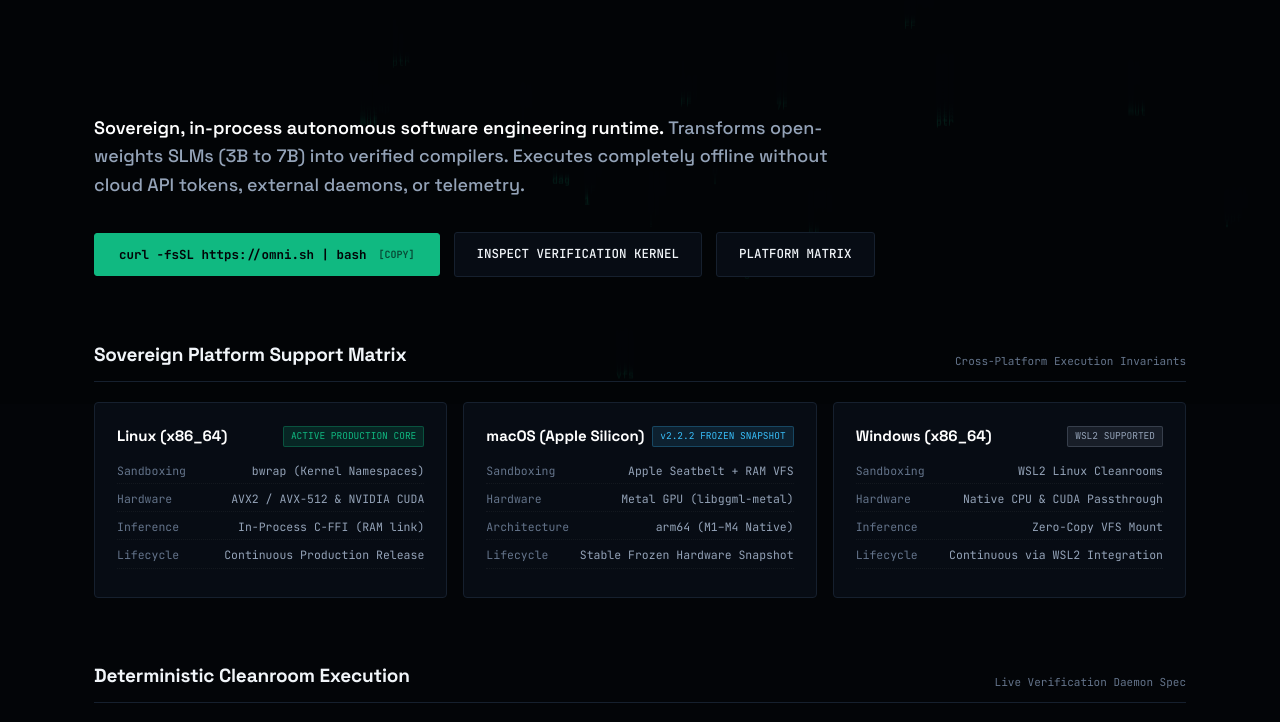
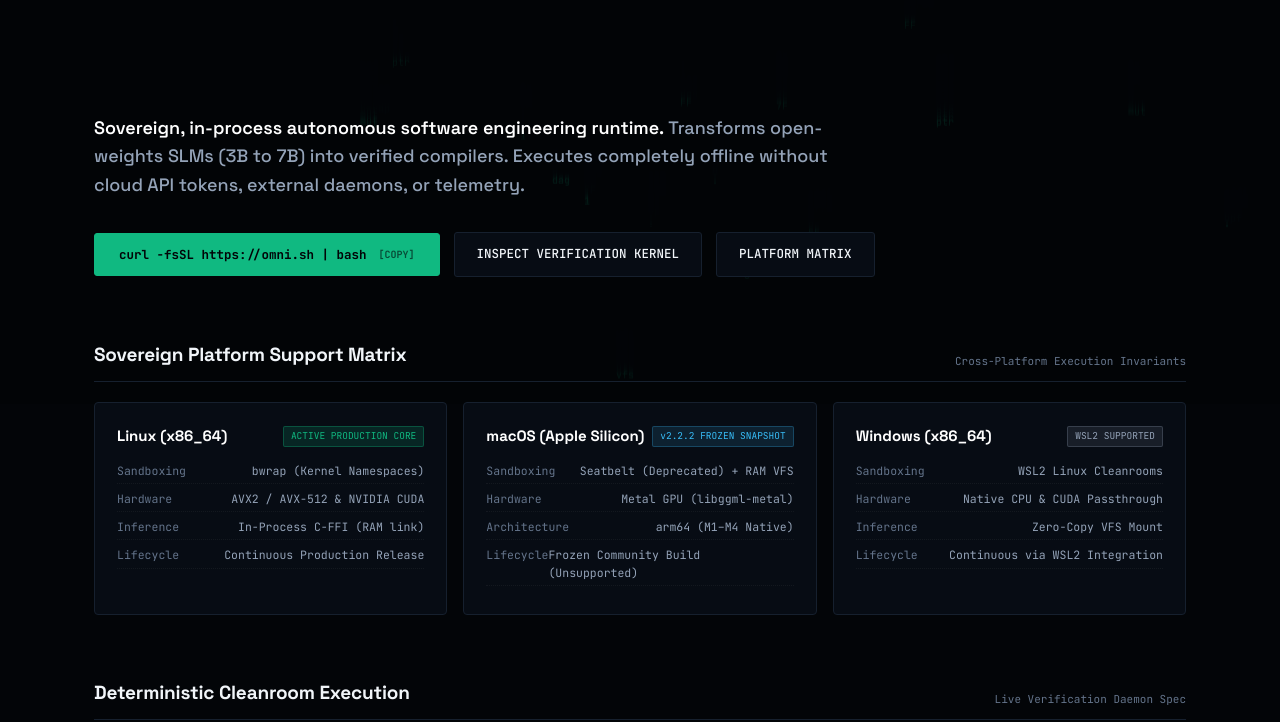
Before and after one commit to ielfeqi-rgb/omni_engine, a plain HTML site: page docs/index.html in a window 1280 px wide. Shown: the part 396-1118 px from the top of the page. Drawn offline with Linux system fonts and the light colour scheme; animation ran at ten frames a second.

Commit message:
docs: clarify macOS frozen community build status and add r/LocalLLaMA benchmark draft

```diff
--- a/docs/index.html
+++ b/docs/index.html
@@ -523,10 +523,10 @@
                         <span class="platform-badge badge-frozen">v2.2.2 FROZEN SNAPSHOT</span>
                     </div>
                     <ul class="platform-spec">
-                        <li><span>Sandboxing</span> <span>Apple Seatbelt + RAM VFS</span></li>
+                        <li><span>Sandboxing</span> <span>Seatbelt (Deprecated) + RAM VFS</span></li>
                         <li><span>Hardware</span> <span>Metal GPU (libggml-metal)</span></li>
                         <li><span>Architecture</span> <span>arm64 (M1–M4 Native)</span></li>
-                        <li><span>Lifecycle</span> <span>Stable Frozen Hardware Snapshot</span></li>
+                        <li><span>Lifecycle</span> <span>Frozen Community Build (Unsupported)</span></li>
                     </ul>
                 </div>
 
```
Also changed, not shown: 1 other file.
